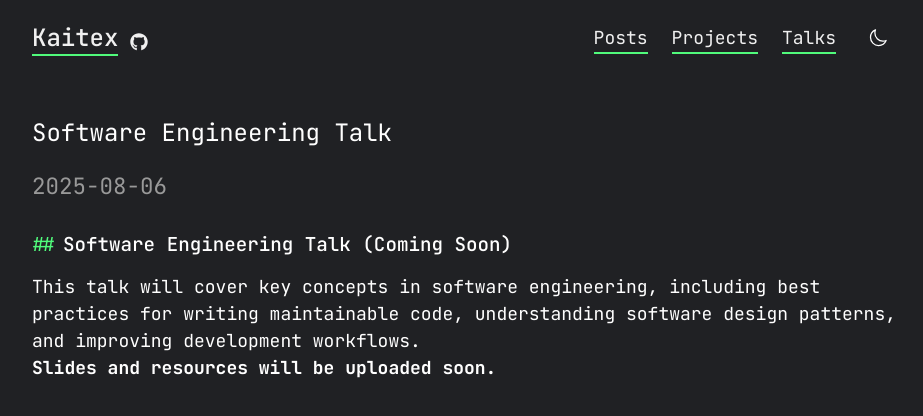
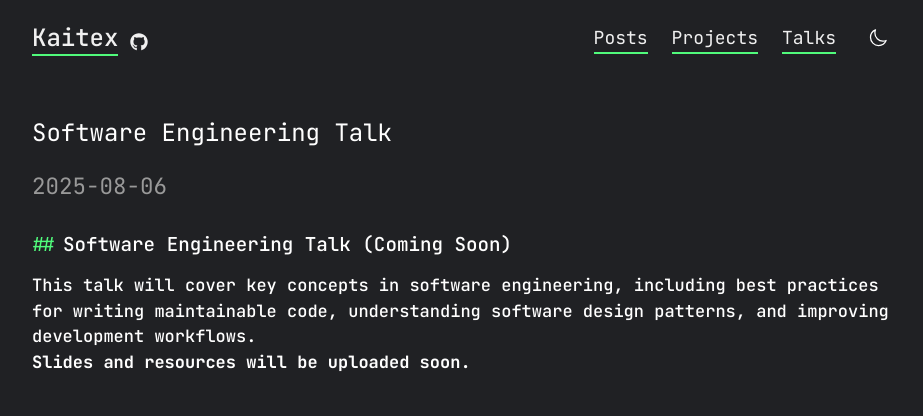
Before and after one commit to kaitex/kaitex.github.io, a Next.js app: page /talks/my-first-blog in a window 1280 px wide. Shown: the top 416 px of the page, without its empty margins (176-1099 px from the left). Built offline with nearby package versions, Linux system fonts and the light colour scheme.

Commit message:
font adjusted

```diff
--- a/src/app/projects/page.tsx
+++ b/src/app/projects/page.tsx
@@ -11,10 +11,10 @@ export default function ProjectsPage() {
       <div className="text-3xl font-medium mb-4">
         Projects<span>.</span>
       </div>
-      <p className="mb-1 text-[1.2rem]">
+      <p className="mb-2 text-[1rem]">
         These are my open source projects which are fetched directly from GitHub.
       </p>
-      <p className="text-[1.2rem]">If you're a developer, feel free to make a pull request!</p>
+      <p className="text-[1rem]">If you're a developer, feel free to make a pull request!</p>
 
       <div className="grid grid-cols-1 sm:grid-cols-2 gap-6 mt-6">
         {posts.map(({ frontmatter }) => (
--- a/src/components/Hero.tsx
+++ b/src/components/Hero.tsx
@@ -51,7 +51,7 @@ export default function Hero() {
 
         <div className="w-70 rounded-full bg-bg-0 p-[2px]">
           <img
-            src="https://avatars.githubusercontent.com/u/106853078?v=4" // replace with your image path
+            src="https://media.licdn.com/dms/image/v2/D5603AQEZy_pvi8kHYg/profile-displayphoto-shrink_800_800/profile-displayphoto-shrink_800_800/0/1688375405093?e=1758153600&v=beta&t=X5LcHQ6G26XOSJBoaQPRkw6AD-2-DKXe6Nd-7y1VQi0"
             alt="Profile"
             className="w-full h-full object-cover rounded-full"
           />
--- a/src/styles/markdown.css
+++ b/src/styles/markdown.css
@@ -42,8 +42,8 @@ h1,h2,h3,h4,h5,h6{
 /* Paragraphs */
 .prose-enhanced p {
 line-height: 1.5;
-font-weight: 400;
-font-size: 18px;
+font-weight: 500;
+font-size: 17px;
 }
 h1::before {
   content: "# ";
```
